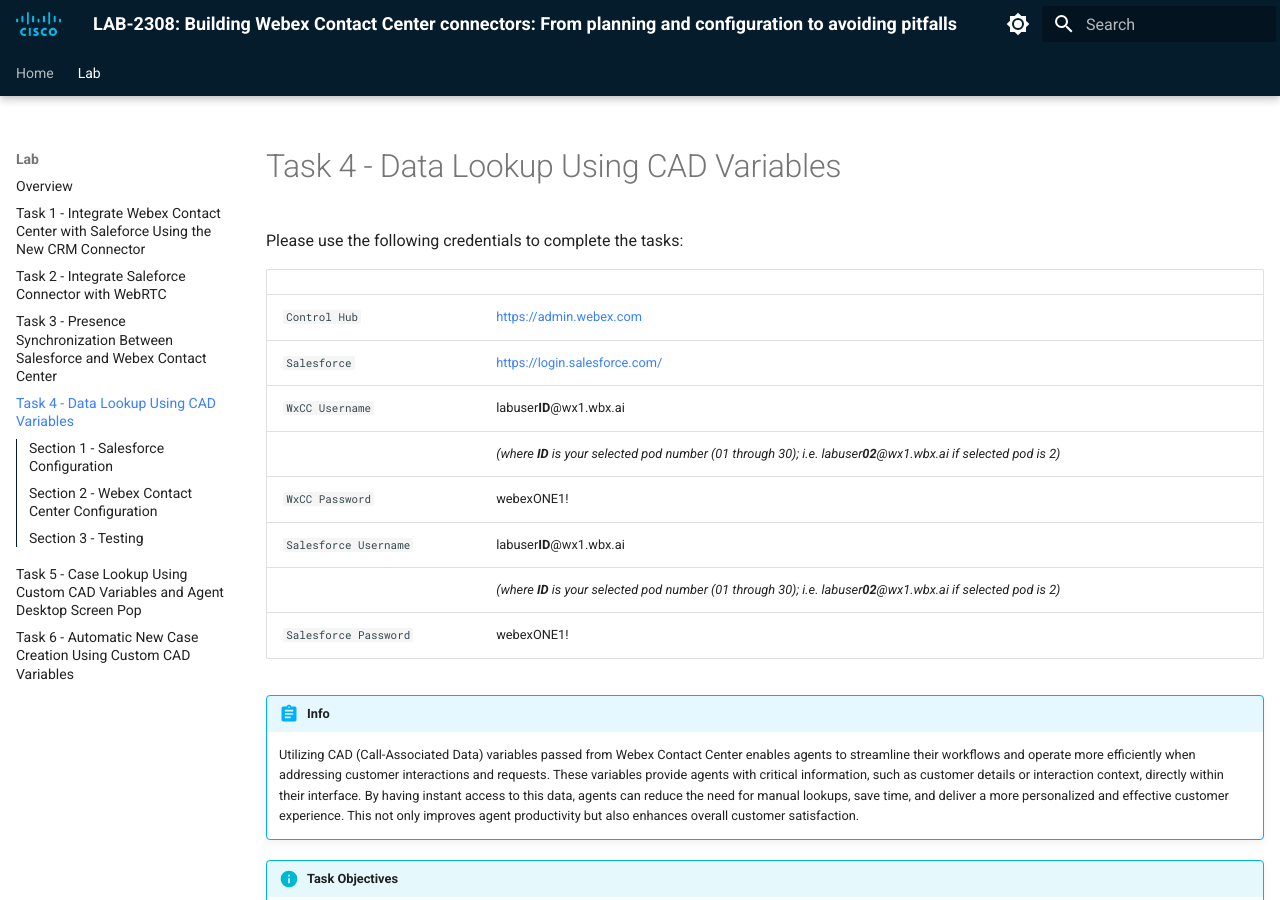
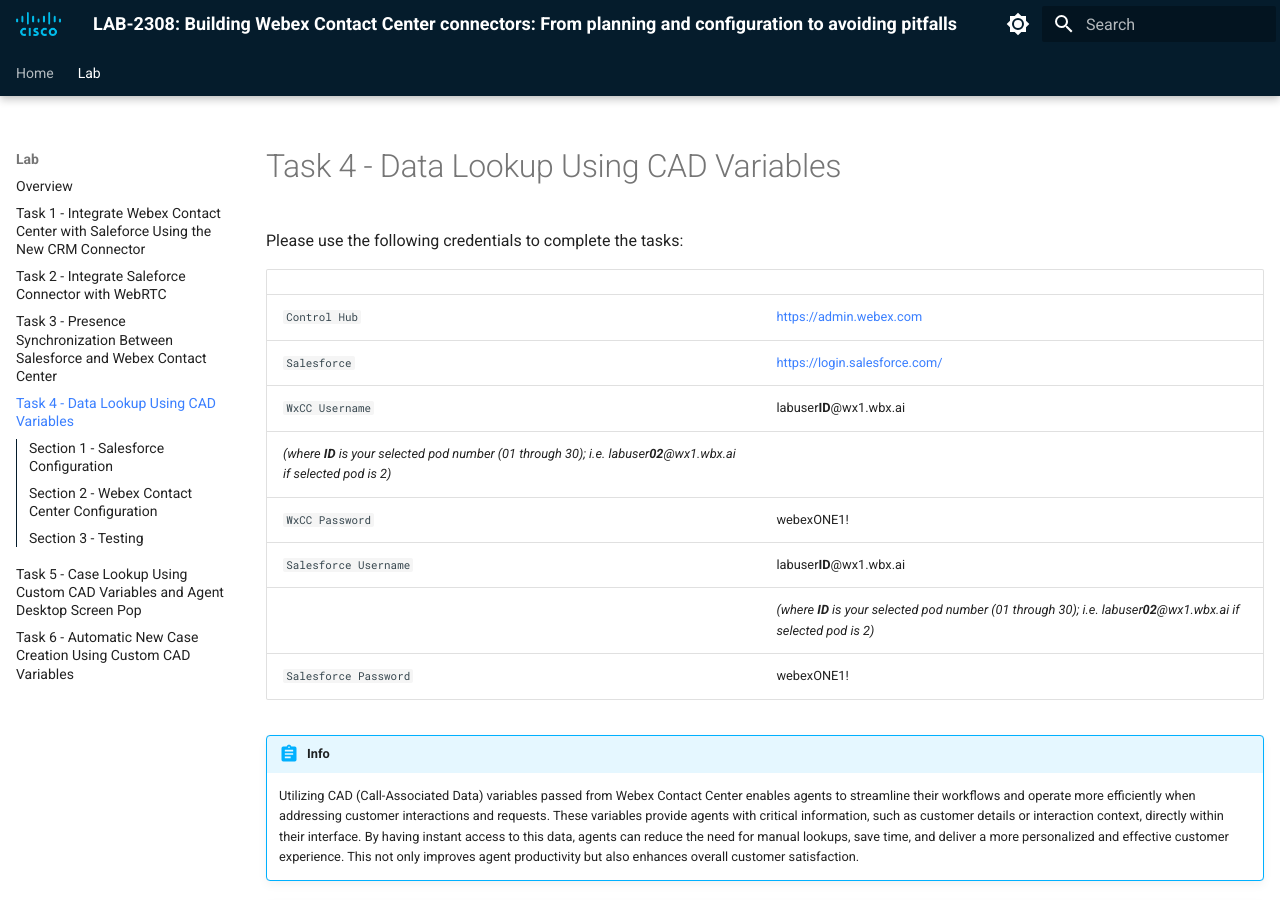
Before and after one commit to WebexCC-SA/LAB-2308, an MkDocs documentation site: the page built from docs/task4.md, in a window 1280 px wide and 900 px high. Built offline with MkDocs 1.6.1 and Material for MkDocs 9.7.7, drawn with Linux system fonts in a browser that asks for light colours.

```diff
--- a/docs/task4.md
+++ b/docs/task4.md
@@ -9,7 +9,7 @@ Please use the following credentials to complete the tasks:
 | `Control Hub`             | <a href="https://admin.webex.com" target="_blank">https://admin.webex.com</a> |
 | `Salesforce`   | <a href="https://login.salesforce.com" target="_blank">https://login.salesforce.com/</a> |
 | `WxCC Username`       | labuser**ID**@wx1.wbx.ai  |
-|                       | _(where **ID** is your selected pod number (01 through 30); i.e. labuser**02**@wx1.wbx.ai if selected pod is 2)_       |
+                         _(where **ID** is your selected pod number (01 through 30); i.e. labuser**02**@wx1.wbx.ai if selected pod is 2)_       |
 | `WxCC Password`       | webexONE1!         |
 | `Salesforce Username`       | labuser**ID**@wx1.wbx.ai  |
 |                       | _(where **ID** is your selected pod number (01 through 30); i.e. labuser**02**@wx1.wbx.ai if selected pod is 2)_       |
```
